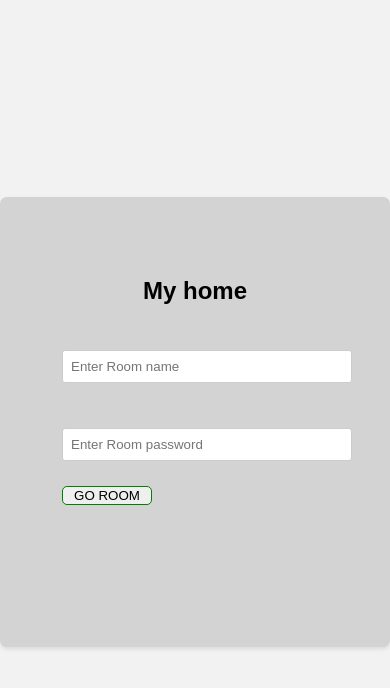
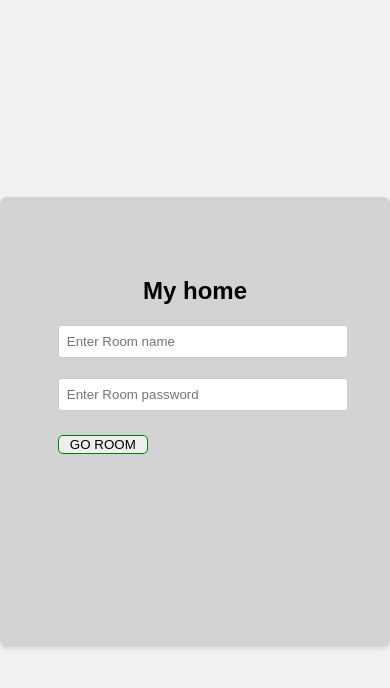
Before and after one commit to Pritimayasahoo/Simplechatapp, a Django app: page / in a window 390 px wide. Shown: the top 688 px of the page. Run offline with Django 4.2, Linux system fonts and the light colour scheme; a user stored in the database is signed in.

Commit message:
12th commit

```diff
--- a/mysite/myapp/templates/createaccount.html
+++ b/mysite/myapp/templates/createaccount.html
@@ -82,6 +82,7 @@
 
 <body>
 <div class="container">
+  <h1>Sign up</h1>
 {% for message in messages %}
     <h3>{{message}}</h3>
 {% endfor %}
@@ -98,7 +99,7 @@
 </div>
 
 <div class="form-group">
-<label for="password">Name:</label>
+<label for="password">Password:</label>
  <input id="password" type='password' placeholder="Password goes here" name='password' required>
 </div>
 
--- a/mysite/myapp/templates/home.html
+++ b/mysite/myapp/templates/home.html
@@ -71,15 +71,16 @@
             .form-group  {
               width:100%;
               border-radius: 3px;
-              margin-left:12px;
-              margin-top:45px;
+              margin-left:calc((100vw *2) / 100);;
+              margin-top:calc((100vw *2) / 100);
+              font-size:calc((100vw *90) / 100);
 
             }
             #roombutton{
               width:90px;
               border-radius:5px;
               border: 1px solid green;
-              margin-top:-20px;
+              margin-top:calc((100vw *1) / 100);;
             }
             #home{
               margin-top:30px;
```
Also changed, not shown: mysite/myapp/templates/room.html (+8 -0 lines), mysite/db.sqlite3.
